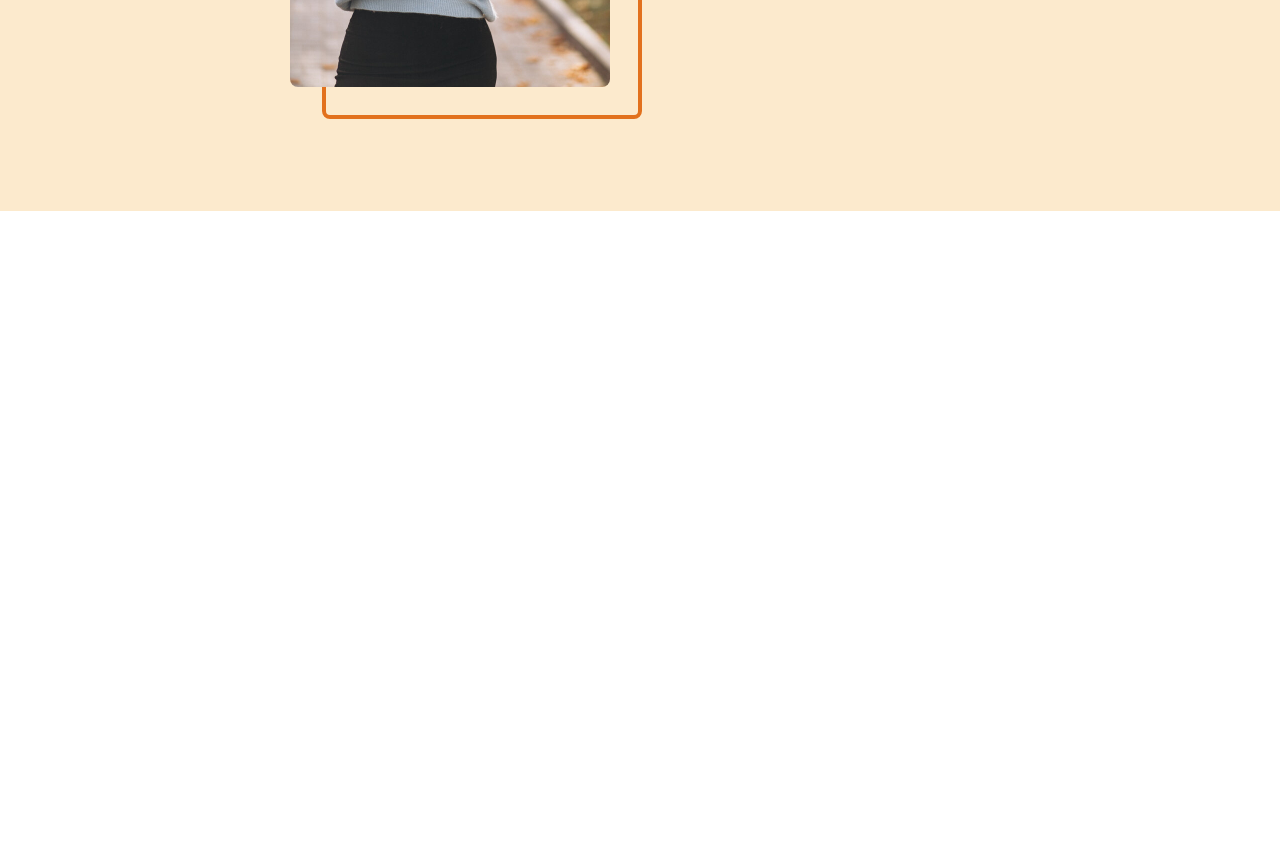
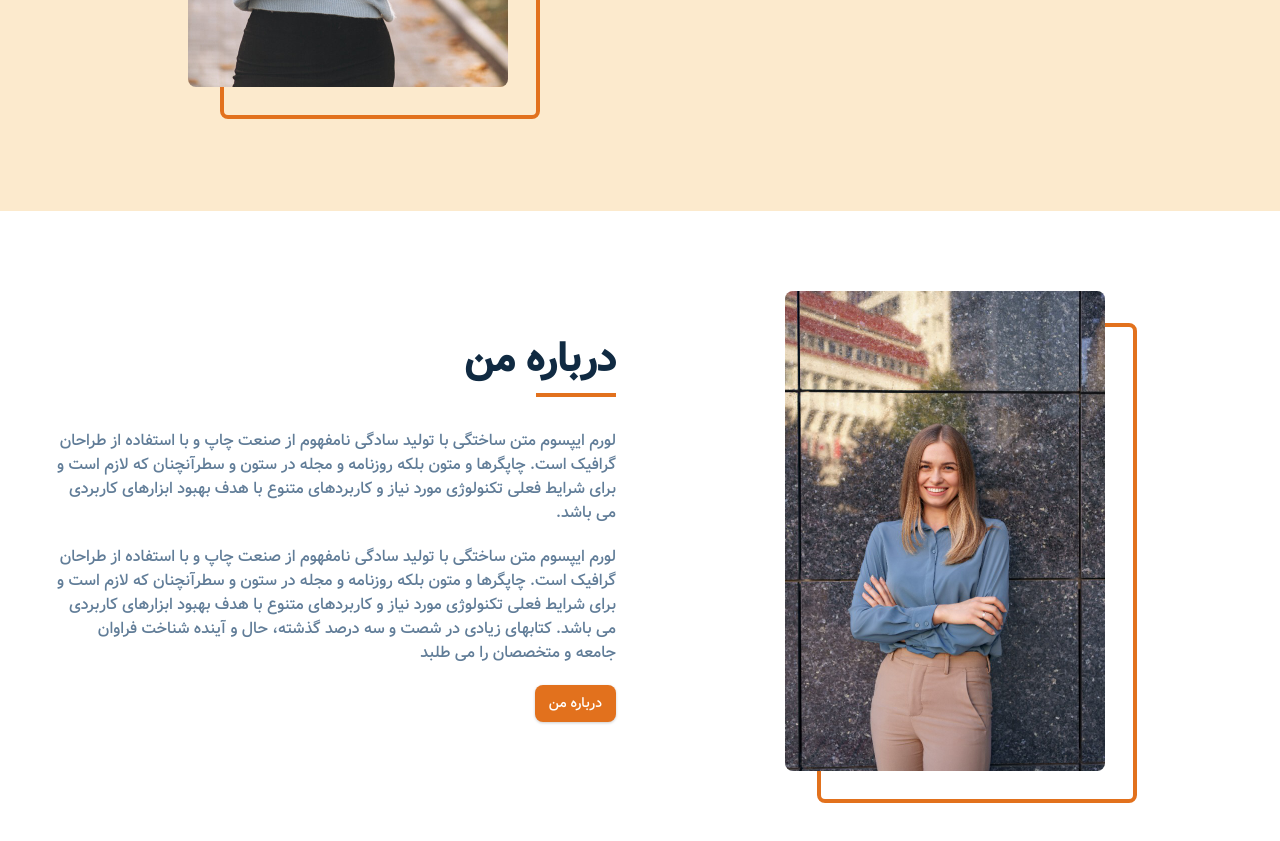
Before and after one commit to Aynaz-Soudi/grid-website-template, a plain HTML site: page index.html in a window 1280 px wide. Shown: the part 589-1430 px from the top of the page. Before the commit the page ends 800 px from the top, so only its background shows below. Drawn offline with Linux system fonts and the light colour scheme; files whose address does not match are found by name.

Commit message:
finished section

```diff
--- a/css/styles.css
+++ b/css/styles.css
@@ -95,8 +95,12 @@ p {
     background: var(--clr-primary-3);
 }
 
+.section {
+    padding: 5rem 0;
+}
+
 .section-center {
-    width: 95vh;
+    width: 90vw;
     margin: 0 auto;
     max-width: var(--max-width);
 }
@@ -120,6 +124,7 @@ p {
     height: 4.5rem;
     padding: 1rem;
     transition: var(--transition);
+    z-index: 3;
 }
 
 .nav-center {
@@ -257,6 +262,31 @@ p {
     justify-items: start;
 }
 
+/** Section **/
+.about-center {
+    display: grid;
+    gap: 3rem;
+}
+
+.about-photo {
+    max-width: 25rem;
+    max-height: 30rem;
+    object-fit: cover;
+    border-radius: var(--radius);
+    position: relative;
+}
+
+.about-title {
+    margin-bottom: 2rem;
+}
+
+.about-img {
+    justify-self: center
+}
+
+.about-title .underline {
+    margin-right: 0;
+}
 
 
 
@@ -337,7 +367,8 @@ p {
         border-radius: var(--radius);
         position: relative;
     }
-    .hero-img::before {
+    .hero-img::before,
+    .about-img::before {
         content: "";
         position: absolute;
         width: 100%;
@@ -347,4 +378,16 @@ p {
         top: 2rem;
         right: -2rem;
     }
+    .section-center {
+        width: 95vw;
+    }
+    .about-center {
+        grid-template-columns: 1fr 1fr;
+    }
+    .about-img {
+        position: relative;
+    }
+    .about-info {
+        align-self: center;
+    }
 }
--- a/index.html
+++ b/index.html
@@ -150,6 +150,37 @@
       </div>
     </header>
 
+    <section class="section">
+        <div class="section-center about-center">
+            <article class="about-img">
+                <img class="about-photo" src="./images/download.jpeg" alt="woman">
+            </article>
+            <article class="about-info">
+                <div class="about-title">
+                    <h2>درباره من</h2>
+                    <div class="underline"></div>
+                </div>
+                <p>
+                    لورم ایپسوم متن ساختگی با تولید سادگی نامفهوم از صنعت
+                    چاپ و با استفاده از طراحان گرافیک است. چاپگرها و متون
+                    بلکه روزنامه و مجله در ستون و سطرآنچنان که لازم است و
+                    برای شرایط فعلی تکنولوژی مورد نیاز و کاربردهای متنوع با
+                    هدف بهبود ابزارهای کاربردی می باشد.
+                </p>
+                <p>
+                    لورم ایپسوم متن ساختگی با تولید سادگی نامفهوم از صنعت
+                    چاپ و با استفاده از طراحان گرافیک است. چاپگرها و متون
+                    بلکه روزنامه و مجله در ستون و سطرآنچنان که لازم است و
+                    برای شرایط فعلی تکنولوژی مورد نیاز و کاربردهای متنوع با
+                    هدف بهبود ابزارهای کاربردی می باشد. کتابهای زیادی در شصت
+                    و سه درصد گذشته، حال و آینده شناخت فراوان جامعه و
+                    متخصصان را می طلبد
+                </p>
+                <a href="#" class="btn">درباره من</a>
+            </article>
+        </div>
+    </section>
+
     <script src="./js/app.js"></script>
   </body>
 </html>
```
